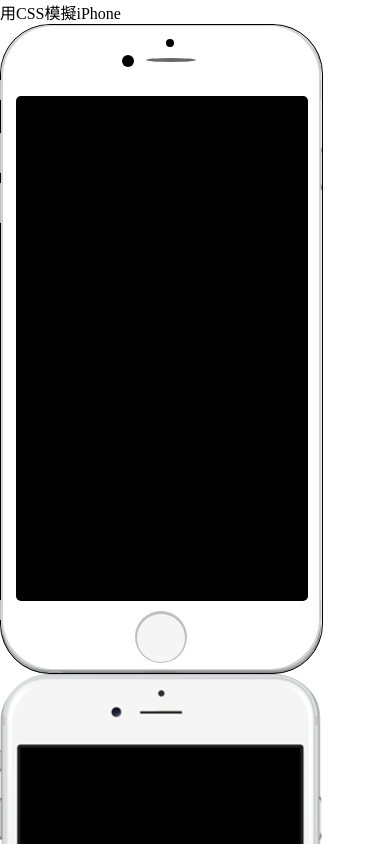
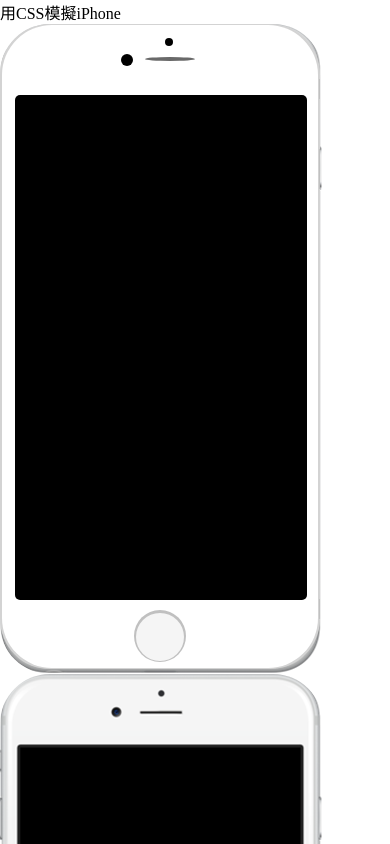
Before and after one commit to MorganHsieh/MorganHsieh, a plain HTML site: page Homework1/index.html in a window 390 px wide. Shown: the top 844 px of the page. Drawn offline with Linux system fonts and the light colour scheme.

Commit message:
修改iphone border

```diff
--- a/Homework1/css/style.css
+++ b/Homework1/css/style.css
@@ -5,7 +5,7 @@
     width: 323px;
     background-position: -211px -48px;
     background-repeat: no-repeat;
-    border: 1px solid black;
+    border: 0px solid;
     border-radius: 50px;
 }
 
```
